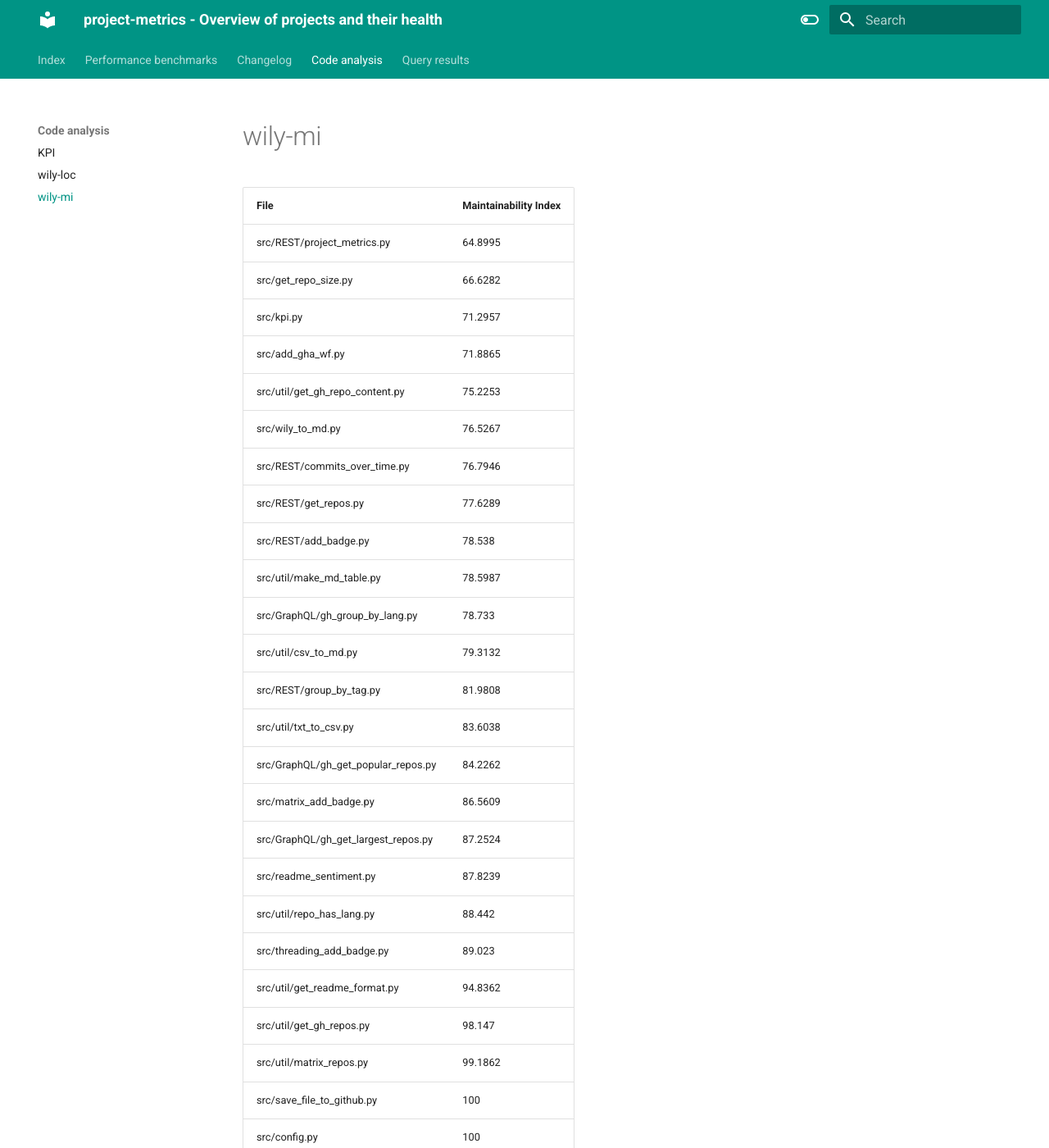
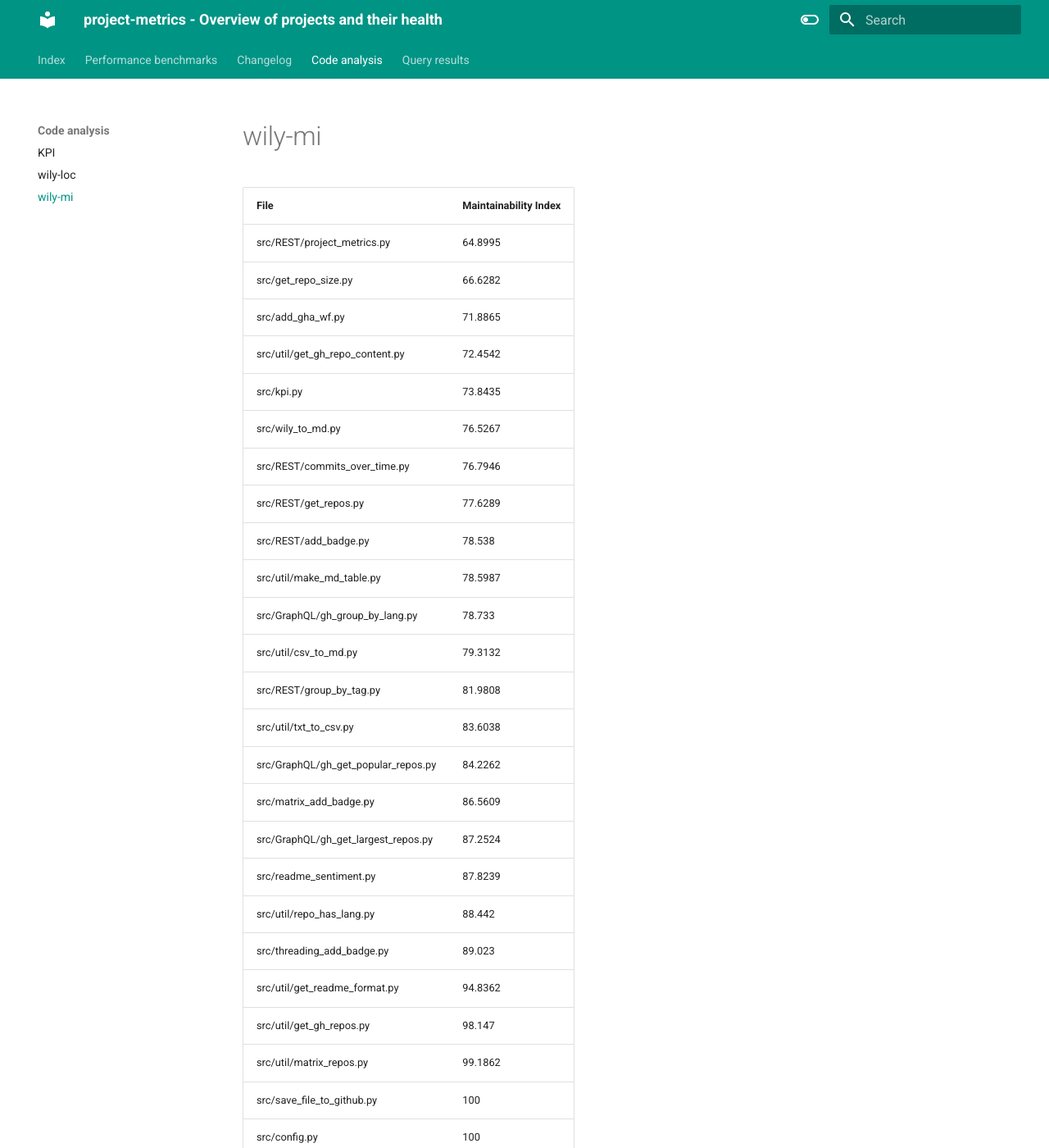
Before and after one commit to TheNewThinkTank/project-metrics, an MkDocs documentation site: the page built from docs/project_docs/code-analysis/wily-mi.md, in a window 1280 px wide and 1400 px high. Shown: the whole window at 82% size. Built offline with MkDocs 1.6.1 and Material for MkDocs 9.7.7, drawn with Linux system fonts in a browser that asks for light colours.

Commit message:
Updating file

```diff
--- a/docs/project_docs/code-analysis/wily-mi.md
+++ b/docs/project_docs/code-analysis/wily-mi.md
@@ -4,9 +4,9 @@
 | --- | --- |
 | src/REST/project_metrics.py         |                 64.8995 |
 | src/get_repo_size.py                |                 66.6282 |
-| src/kpi.py                          |                 71.2957 |
 | src/add_gha_wf.py                   |                 71.8865 |
-| src/util/get_gh_repo_content.py     |                 75.2253 |
+| src/util/get_gh_repo_content.py     |                 72.4542 |
+| src/kpi.py                          |                 73.8435 |
 | src/wily_to_md.py                   |                 76.5267 |
 | src/REST/commits_over_time.py       |                 76.7946 |
 | src/REST/get_repos.py               |                 77.6289 |
```
Also changed, not shown: other parts of docs/project_docs/code-analysis/wily-mi.md (+1 -1 lines).
